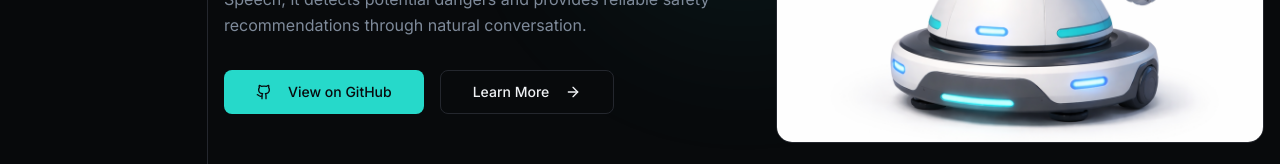
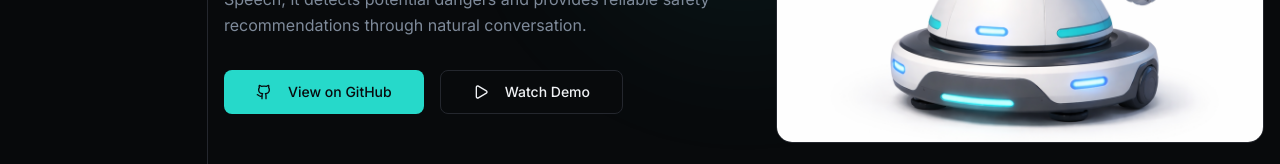
Before and after one commit to TanvirMahmudTushar/bondhu, a Next.js app: page /bondhu/ in a window 1280 px wide. Shown: the part 533-697 px from the top of the page. Built offline with nearby package versions, Linux system fonts and the light colour scheme.

Commit message:
Update hero section with watch demo button

```diff
--- a/components/hero-section.tsx
+++ b/components/hero-section.tsx
@@ -1,8 +1,8 @@
 import { Button } from "@/components/ui/button"
 import { Badge } from "@/components/ui/badge"
-import { ArrowRight, Github } from "lucide-react"
+import { Github, Play } from "lucide-react"
 
-const basePath = "/bondhu"
+const basePath = process.env.NODE_ENV === "production" ? "/bondhu" : ""
 
 export function HeroSection() {
   return (
@@ -47,9 +47,9 @@ export function HeroSection() {
               </a>
             </Button>
             <Button asChild variant="outline" size="lg">
-              <a href="#about">
-                Learn More
-                <ArrowRight className="ml-2 h-4 w-4" />
+              <a href={`${basePath}/bondhu_demo.mp4`} target="_blank">
+                <Play className="mr-2 h-4 w-4" />
+                Watch Demo
               </a>
             </Button>
           </div>
```
